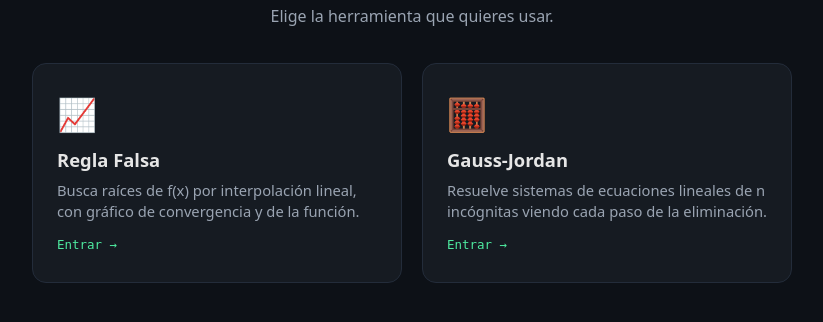
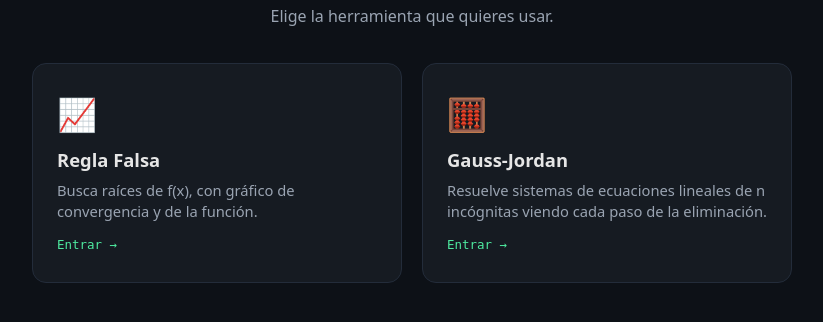
Before and after one commit to emilianoyb/MetodosNumericos, a Flask app: page / in a window 1280 px wide. Shown: the part 287-609 px from the top of the page, without its empty margins (228-1051 px from the left). Run offline with Flask 3, Linux system fonts and the light colour scheme.

Commit message:
Update description for Regla Falsa in menu.html

```diff
--- a/templates/menu.html
+++ b/templates/menu.html
@@ -89,7 +89,7 @@
       <a class="tarjeta" href="{{ url_for('regla_falsa.index') }}">
         <span class="icono">📈</span>
         <h2>Regla Falsa</h2>
-        <p>Busca raíces de f(x) por interpolación lineal, con gráfico de convergencia y de la función.</p>
+        <p>Busca raíces de f(x), con gráfico de convergencia y de la función.</p>
         <span class="etiqueta">Entrar →</span>
       </a>
 
```
